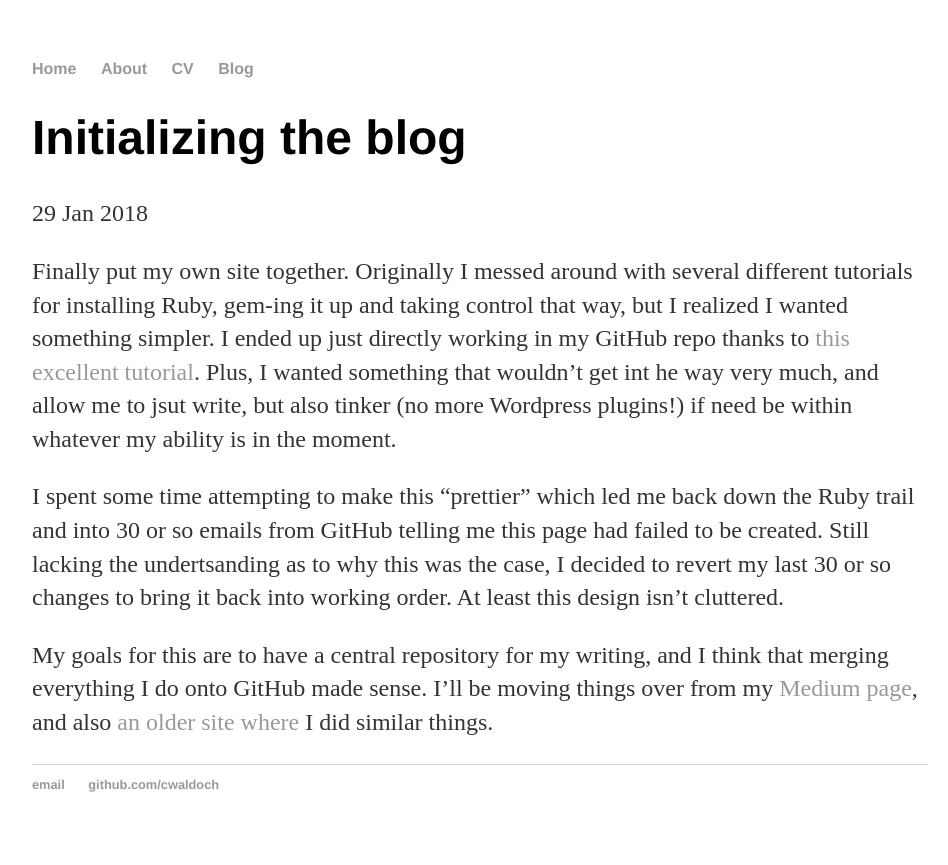
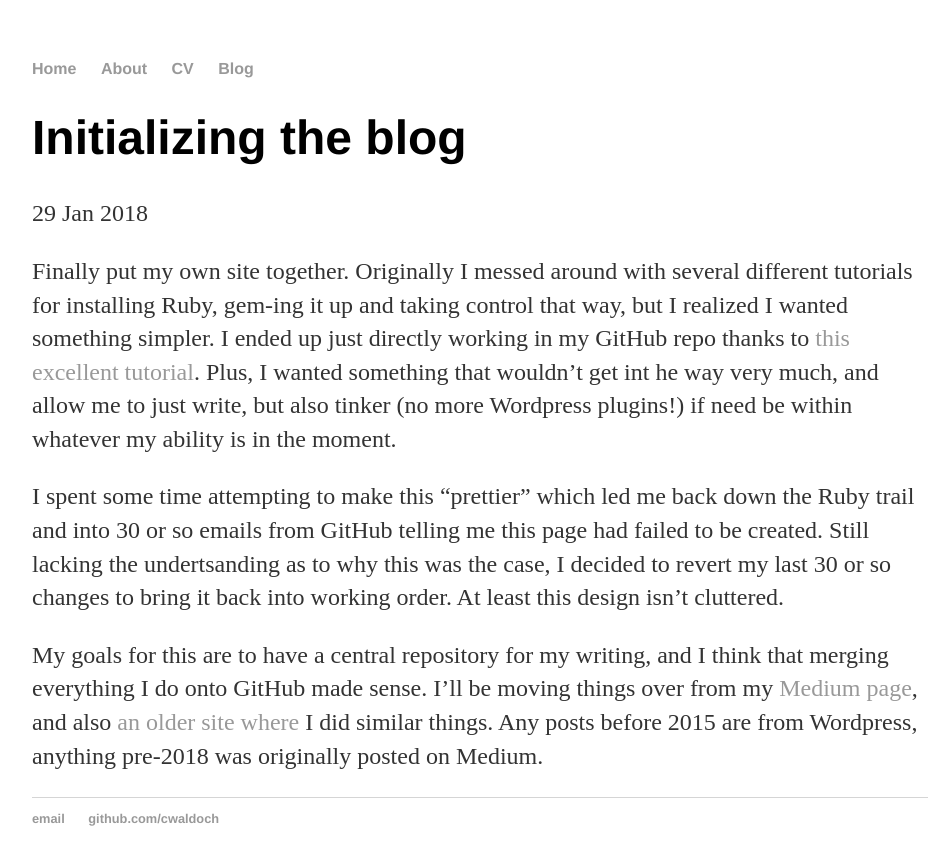
Before and after one commit to cwaldoch/cwaldoch.github.io, a Jekyll site: the page built from _posts/2018-01-29-site-launch.md, in a window 1280 px wide. Shown: the top 865 px of the page, without its empty margins (160-1108 px from the left). Built offline with Jekyll 4.4.1, drawn with Linux system fonts in a browser that asks for light colours.

Commit message:
Update 2018-01-29-site-launch.md

```diff
--- a/_posts/2018-01-29-site-launch.md
+++ b/_posts/2018-01-29-site-launch.md
@@ -4,8 +4,8 @@ title: "Initializing the blog"
 date: 2018-01-29
 ---
 
-Finally put my own site together. Originally I messed around with several different tutorials for installing Ruby, gem-ing it up and taking control that way, but I realized I wanted something simpler. I ended up just directly working in my GitHub repo thanks to [this  excellent tutorial](http://jmcglone.com/guides/github-pages/). Plus, I wanted something that wouldn't get int he way very much, and allow me to jsut write, but also tinker (no more Wordpress plugins!) if need be within whatever my ability is in the moment.
+Finally put my own site together. Originally I messed around with several different tutorials for installing Ruby, gem-ing it up and taking control that way, but I realized I wanted something simpler. I ended up just directly working in my GitHub repo thanks to [this  excellent tutorial](http://jmcglone.com/guides/github-pages/). Plus, I wanted something that wouldn't get int he way very much, and allow me to just write, but also tinker (no more Wordpress plugins!) if need be within whatever my ability is in the moment.
 
 I spent some time attempting to make this "prettier" which led me back down the Ruby trail and into 30 or so emails from GitHub telling me this page had failed to be created. Still lacking the undertsanding as to why this was the case, I decided to revert my last 30 or so changes to bring it back into working order. At least this design isn't cluttered.
 
-My goals for this are to have a central repository for my writing, and I think that merging everything I do onto GitHub made sense. I'll be moving things over from my [Medium page](www.medium.com/@waldoch), and also [an older site where](www.btus.us) I did similar things.
+My goals for this are to have a central repository for my writing, and I think that merging everything I do onto GitHub made sense. I'll be moving things over from my [Medium page](www.medium.com/@waldoch), and also [an older site where](www.btus.us) I did similar things. Any posts before 2015 are from Wordpress, anything pre-2018 was originally posted on Medium.
```
